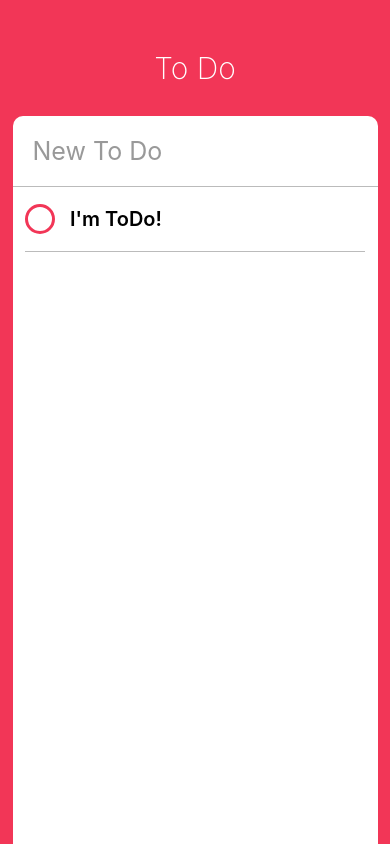
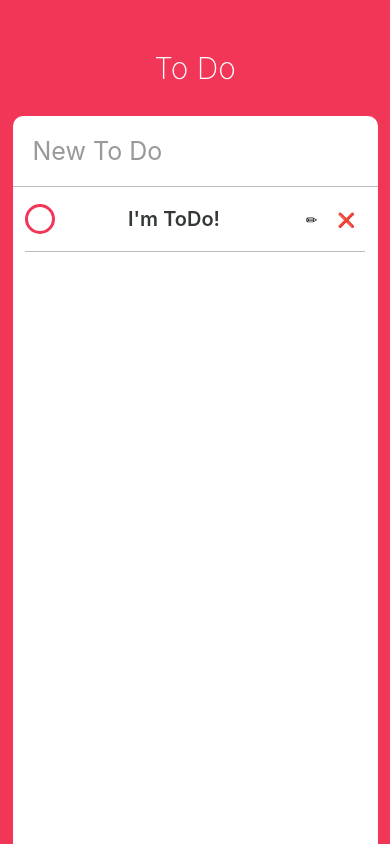
Before and after one commit to amanaksu/todoApp, a React Native app: screen / in a window 390 px wide. Built offline with nearby package versions, Linux system fonts and the light colour scheme.

Commit message:
Coding the UI part 4 - ToDo action

```diff
--- a/ToDo.js
+++ b/ToDo.js
@@ -10,13 +10,43 @@
     };
 
     render() {
-        const { isCompleted } = this.state;
+        const { isEditing, isCompleted } = this.state;
         return (
             <View style={styles.container}>
-                <TouchableOpacity onPress={this._toggleComplete}>
-                    <View style={[styles.circle, isCompleted ? styles.completedCircle : styles.uncompletedCircle]}></View>
-                </TouchableOpacity>
-                <Text style={styles.text}>I'm ToDo!</Text>
+                <View style={styles.column}>
+                    <TouchableOpacity onPress={this._toggleComplete}>
+                        <View style={[styles.circle, isCompleted ? styles.completedCircle : styles.uncompletedCircle]}></View>
+                    </TouchableOpacity>
+                    <Text style={[styles.text, isCompleted ? styles.completedText : styles.uncompletedText]}>I'm ToDo!</Text>
+                </View>
+
+                { isEditing ? (
+                    // 수정할 때
+                    // - 수정 완료 ICON을 보여준다.
+                    <View style={styles.actions}>
+                        <TouchableOpacity onPressOut={this._finishEditing}>
+                            <View style={styles.actionContainer}>
+                                <Text style={styles.actionText}>✅</Text>
+                            </View>
+                        </TouchableOpacity>
+                    </View>
+                ) : (
+                    // 수정하지 않을 때
+                    // - 수정 ICON을 보여준다.
+                    // - 삭제 ICON을 보여준다.
+                    <View style={styles.actions}>
+                        <TouchableOpacity onPressOut={this._startEditing}>
+                            <View style={styles.actionContainer}>
+                                <Text style={styles.actionText}>✏</Text>
+                            </View>
+                        </TouchableOpacity>
+                        <TouchableOpacity>
+                            <View style={styles.actionContainer}>
+                                <Text style={styles.actionText}>❌</Text>
+                            </View>
+                        </TouchableOpacity>
+                    </View>
+                )}
             </View>
         );
     };
@@ -28,6 +58,18 @@
             };
         });
     };
+
+    _startEditing = () => {
+        this.setState({
+            isEditing: true
+        });
+    };
+
+    _finishEditing = () => {
+        this.setState({
+            isEditing: false
+        });
+    };
 }
 
 const styles = StyleSheet.create({
@@ -36,7 +78,14 @@
         borderBottomColor: "#bbb",
         borderBottomWidth: StyleSheet.hairlineWidth,
         flexDirection: "row",
-        alignItems: "center"
+        alignItems: "center",
+        justifyContent: "space-between"
+    },
+    column: {
+        flexDirection: "row",
+        alignItems: "center",
+        width: width / 2,
+        justifyContent: "space-between"
     },
     circle: {
         width: 30,
@@ -56,5 +105,22 @@
         fontWeight: "600",
         fontSize: 20,
         marginVertical: 20
+    },
+    completedText: {
+        color: "#bbb",
+        textDecorationLine: "line-through"
+    },
+    uncompletedText: {
+        color: "#353839"
+    },
+    actions: {
+        flexDirection: "row"
+    },
+    actionContainer: {
+        marginVertical: 10,
+        marginHorizontal: 10
+    },
+    actionText: {
+
     }
 })
```
